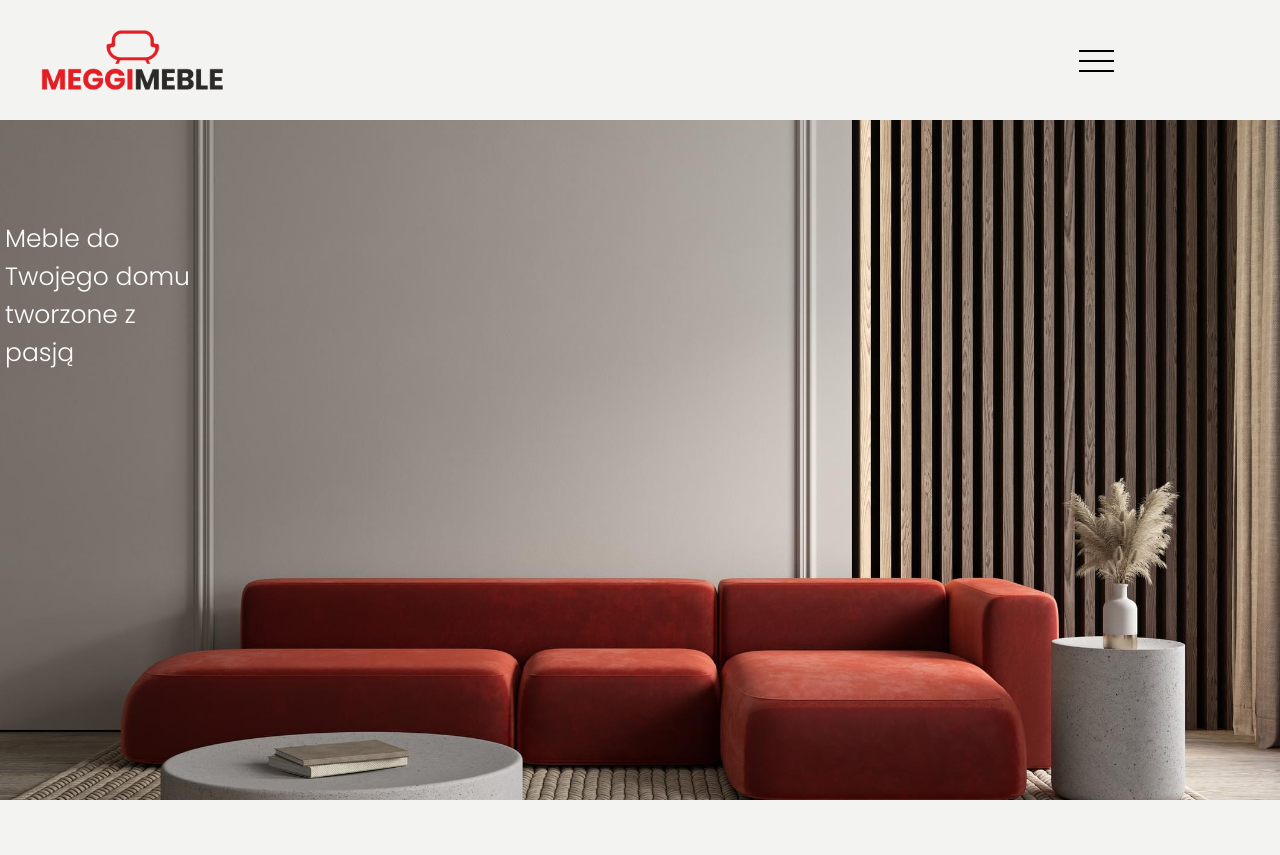
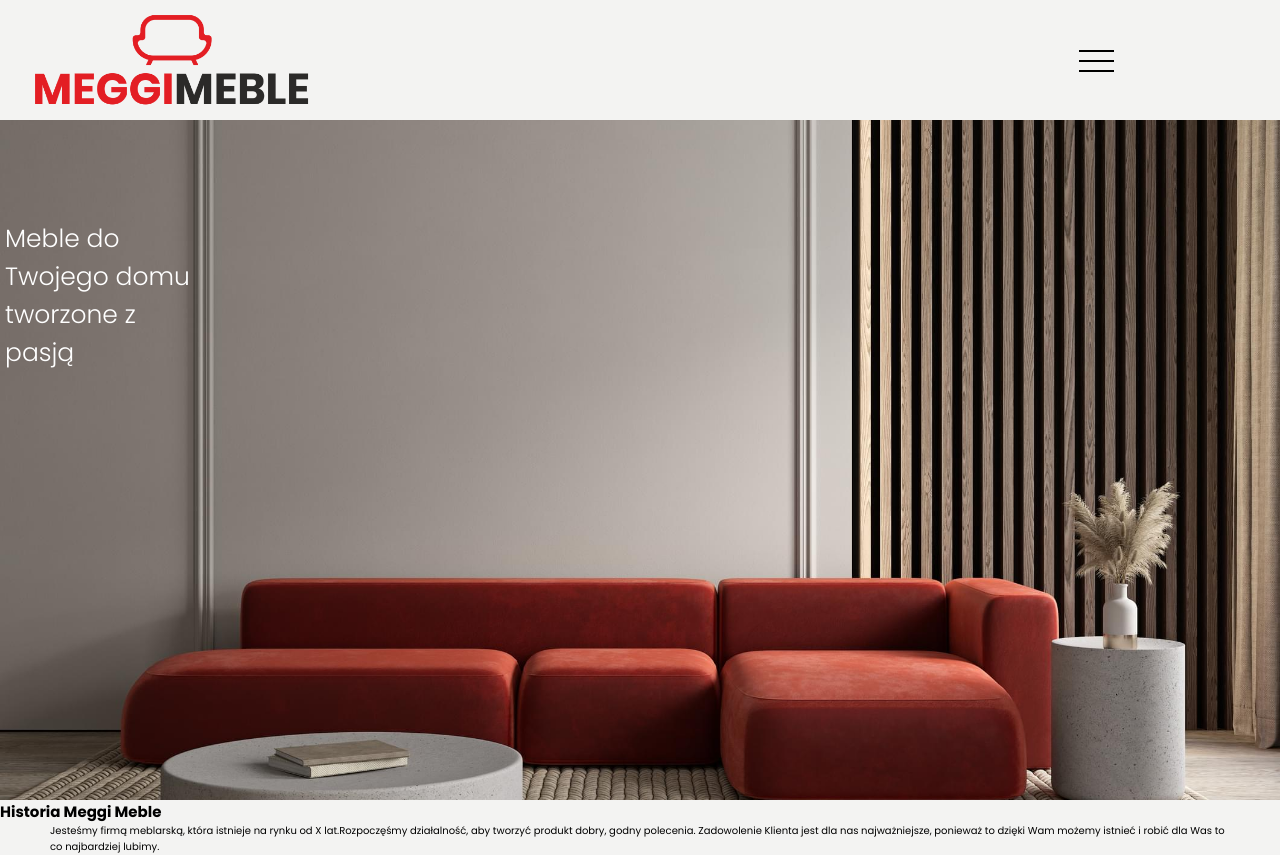
Before and after one commit to jakub1710/Meggi-Meble, a website: page index.html in a window 1280 px wide. Before the commit the page ends 800 px from the top, so only its background shows below. Drawn offline with Linux system fonts and the light colour scheme.

Commit message:
Created section about

```diff
--- a/index.html
+++ b/index.html
@@ -23,7 +23,7 @@
 
             <div class="header__top">
                 <div class="logo">
-                    <a href="index.html"><img src="./src/img/logo-mobile.png" alt="Logo firmy"></a>
+                    <a href="index.html"><img src="/src/img/logo-mobile-new.png" alt="Logo firmy"></a>
                 </div>
 
                 <nav class="nav">
@@ -48,6 +48,17 @@
                 <h1 class="header-title">Meble do Twojego domu tworzone z pasją</h1>
             </div>
         </header>
+
+        <section class="section about">
+            <h2 class="section-title">Historia Meggi Meble</h2>
+
+            <div class="wrapper">
+
+                <p class="about__text">Jesteśmy firmą meblarską, która istnieje na rynku od X lat.Rozpoczęśmy
+                    działalność, aby tworzyć produkt dobry, godny polecenia. Zadowolenie Klienta jest dla nas
+                    najważniejsze, ponieważ to dzięki Wam możemy istnieć i robić dla Was to co najbardziej lubimy.</p>
+            </div>
+        </section>
     </main>
 
 </body>
```
